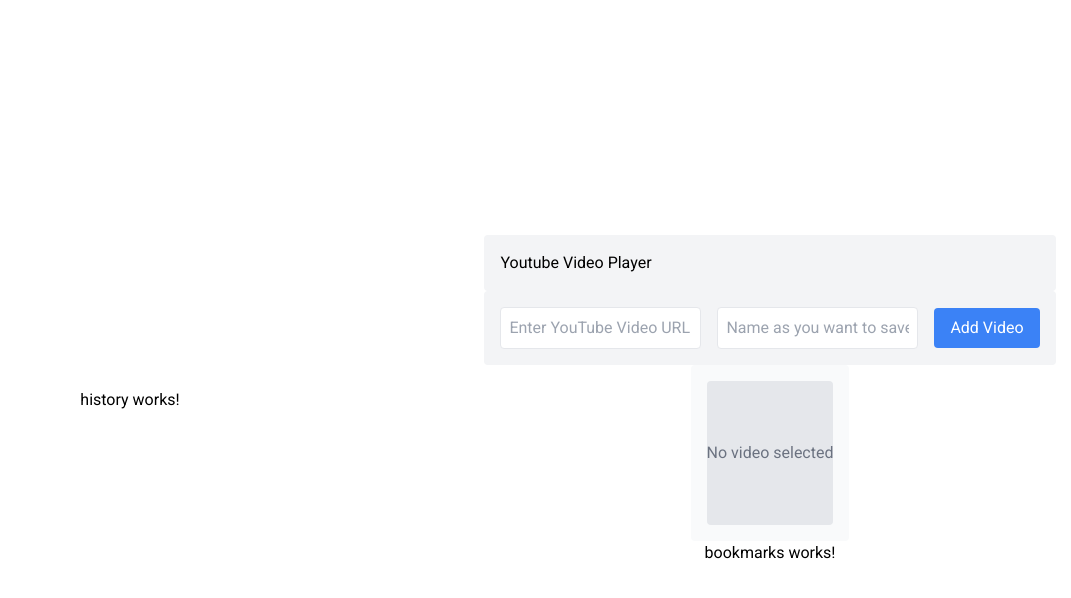
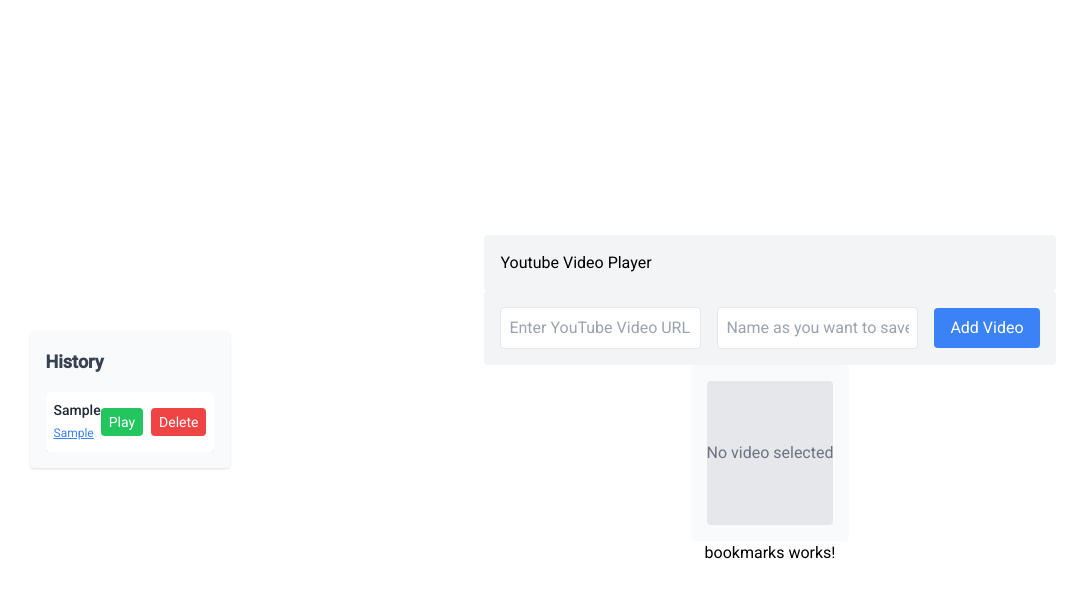
Before and after one commit to CristianMarquina/relief-frontend, an Angular app in the folder video-player/: page / in a window 1280 px wide. Both pictures are taken after typing "Sample", "Sample" into the empty fields and a click on the button "Add Video". Shown: the top 598 px of the page, without its empty margins (30-1101 px from the left). Built offline with nearby package versions, Linux system fonts and the light colour scheme.

Commit message:
add history component

```diff
--- a/video-player/src/app/app.component.html
+++ b/video-player/src/app/app.component.html
@@ -2,7 +2,11 @@
 
 <main class="main h-screen w-full flex items-center justify-center">
   <div class="flex flex-col items-center justify-center w-1/4 h-full">
-    <history></history>
+    <history
+      [historyList]="historyList"
+      (selectHistory)="onHistorySelected($event)"
+      (deleteHistory)="onHistoryDeleted($event)"
+    ></history>
   </div>
   <div class="flex flex-col items-center justify-center w-3/4 h-full">
     <searchbar (videoAdded)="onVideoAdded($event)"></searchbar>
--- a/video-player/src/app/app.component.ts
+++ b/video-player/src/app/app.component.ts
@@ -23,8 +23,25 @@
 export class AppComponent {
   title = 'video-player';
   videoUrl: string = '';
+  //historyList: { name: string; url: string }[] = [];
+  historyList: { name: string; url: string }[] = [
+    /*{ name: 'Video 1', url: 'https://www.youtube.com/watch?v=OxnHWPtiBOI' },
+    {
+      name: 'Video 2',
+      url: 'https://www.youtube.com/watch?v=_t8HWppY4T0&list=PL5gy95X4kdAhllolA8bLRxONt3RTBs8ZD&index=2',
+    },*/
+  ];
   onVideoAdded(e: SearchdData) {
     console.log(e);
     this.videoUrl = e.url;
+    this.historyList.push({ name: e.name ? e.name : e.url, url: e.url });
+  }
+
+  onHistorySelected(e: SearchdData) {
+    this.videoUrl = e.url;
+  }
+
+  onHistoryDeleted(index: number) {
+    this.historyList.splice(index, 1);
   }
 }
--- a/video-player/src/app/components/history/history.component.html
+++ b/video-player/src/app/components/history/history.component.html
@@ -1 +1,42 @@
-<p>history works!</p>
+<div class="p-4 bg-gray-50 rounded w-full h-full shadow flex flex-col">
+  <h2 class="text-lg font-bold text-gray-700 mb-4">History</h2>
+
+  @if(historyList.length > 0){
+  <ul class="space-y-2 overflow-auto">
+    <li
+      *ngFor="let item of historyList; let i = index"
+      class="p-2 bg-white rounded shadow flex justify-between items-center"
+    >
+      <div>
+        <p class="text-sm font-medium text-gray-800">{{ item.name }}</p>
+        <a
+          [href]="item.url"
+          target="_blank"
+          class="text-xs text-blue-500 underline hover:text-blue-700"
+          [title]="item.url"
+        >
+          {{ truncateUrl(item.url, 50) }}
+        </a>
+      </div>
+      <div class="flex space-x-2">
+        <button
+          (click)="onSelectHistory(item.url)"
+          class="px-2 py-1 text-sm text-white bg-green-500 rounded hover:bg-green-600 transition"
+        >
+          Play
+        </button>
+        <button
+          (click)="onDeleteHistory(i)"
+          class="px-2 py-1 text-sm text-white bg-red-500 rounded hover:bg-red-600 transition"
+        >
+          Delete
+        </button>
+      </div>
+    </li>
+  </ul>
+  } @else {
+  <div class="flex-1 flex items-center justify-center">
+    <p class="text-gray-500 text-sm">Without History</p>
+  </div>
+  }
+</div>
--- a/video-player/src/app/components/history/history.component.ts
+++ b/video-player/src/app/components/history/history.component.ts
@@ -1,9 +1,27 @@
-import { Component } from '@angular/core';
+import { CommonModule } from '@angular/common';
+import { Component, Input, Output, EventEmitter } from '@angular/core';
+import { SearchdData } from '../searchbar/searchbar.component';
 
 @Component({
   selector: 'history',
-  imports: [],
+  imports: [CommonModule],
   templateUrl: './history.component.html',
-  styleUrl: './history.component.css',
+  styleUrls: ['./history.component.css'],
 })
-export class HistoryComponent {}
+export class HistoryComponent {
+  @Input() historyList: { name: string; url: string }[] = [];
+  @Output() selectHistory = new EventEmitter<SearchdData>();
+  @Output() deleteHistory = new EventEmitter<number>();
+
+  onSelectHistory(url: string) {
+    this.selectHistory.emit({ url: url, name: url });
+  }
+
+  onDeleteHistory(index: number) {
+    this.deleteHistory.emit(index);
+  }
+
+  truncateUrl(url: string, maxLength: number = 50): string {
+    return url.length > maxLength ? url.slice(0, maxLength) + '...' : url;
+  }
+}
```
